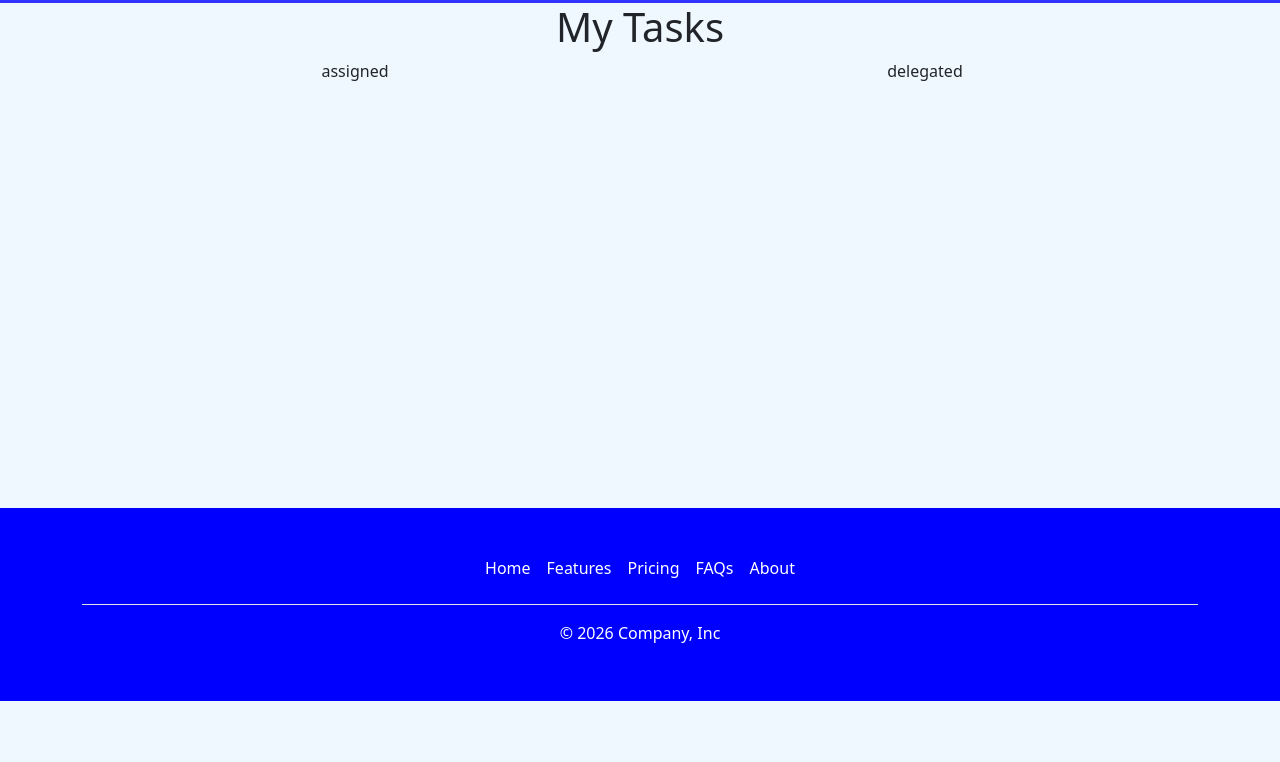
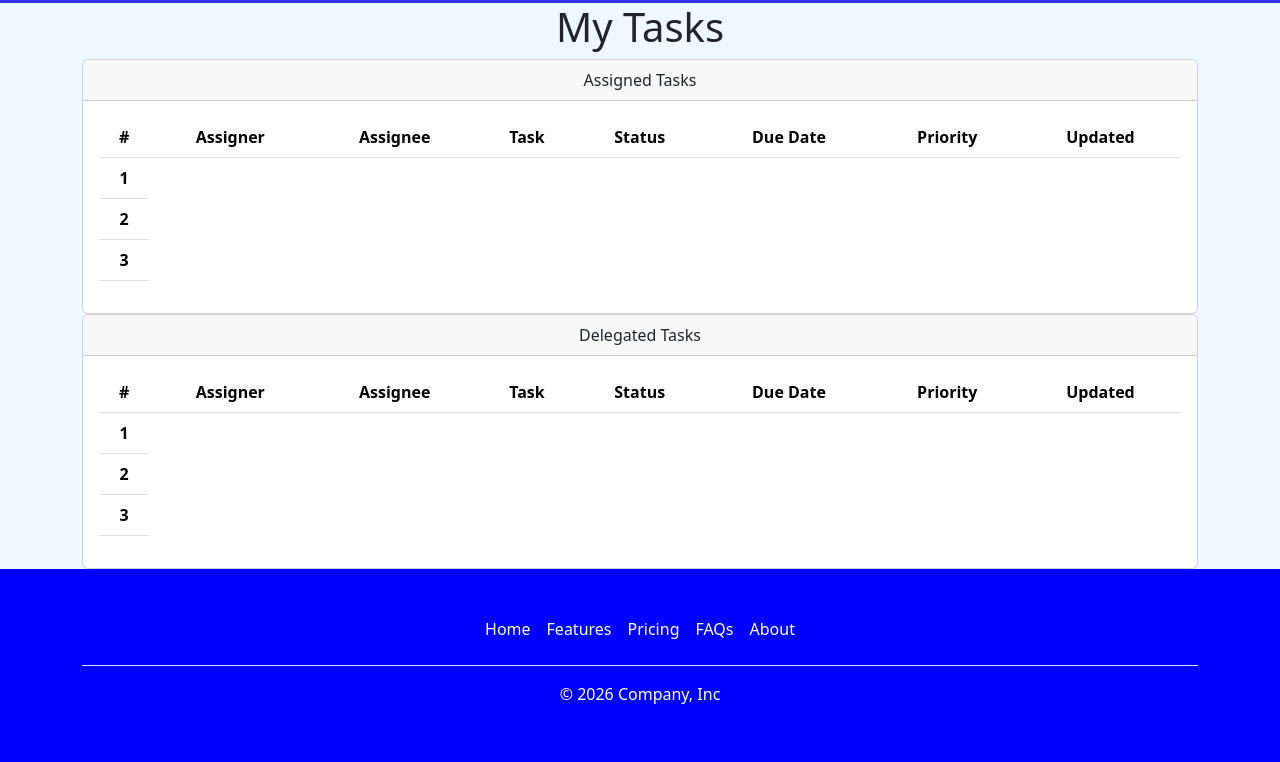
Before and after one commit to willio4/task_manager, a Node server app: page /tasks in a window 1280 px wide. Shown: the part 99-861 px from the top of the page. Before the commit the page ends 800 px from the top, so only its background shows below. Run offline with Node 20, Linux system fonts and the light colour scheme; the visitor is signed in with stand-in values (Sample User, id 1); data that the repository does not hold is empty; some libraries are stand-ins or nearby versions.

Commit message:
feat: enhance tasks view with assigned and delegated task tables

```diff
--- a/views/tasks.ejs
+++ b/views/tasks.ejs
@@ -4,9 +4,77 @@
   <div class="container text-center">
     <div class="row">
       <!-- assigned tasks -->
-      <div class="col">assigned</div>
+      <div class="col">
+        <div class="card">
+          <div class="card-header">Assigned Tasks</div>
+          <div class="card-body">
+            <table class="table">
+              <thead>
+                <tr>
+                  <th scope="col">#</th>
+                  <th scope="col">Assigner</th>
+                  <th scope="col">Assignee</th>
+                  <th scope="col">Task</th>
+                  <th scope="col">Status</th>
+                  <th scope="col">Due Date</th>
+                  <th scope="col">Priority</th>
+                  <th scope="col">Updated</th>
+                </tr>
+              </thead>
+              <tbody>
+                <tr>
+                  <th scope="row">1</th>
+
+                </tr>
+                <tr>
+                  <th scope="row">2</th>
+
+                </tr>
+                <tr>
+                  <th scope="row">3</th>
+
+                </tr>
+              </tbody>
+            </table>
+          </div>
+        </div>
+      </div>
       <!-- delegated tasks -->
-      <div class="col">delegated</div>
+      <div class="col">
+        <div class="card">
+          <div class="card-header">Delegated Tasks</div>
+          <div class="card-body">
+            <table class="table">
+              <thead>
+                <tr>
+                  <th scope="col">#</th>
+                  <th scope="col">Assigner</th>
+                  <th scope="col">Assignee</th>
+                  <th scope="col">Task</th>
+                  <th scope="col">Status</th>
+                  <th scope="col">Due Date</th>
+                  <th scope="col">Priority</th>
+                  <th scope="col">Updated</th>
+                </tr>
+              </thead>
+              <tbody>
+                <tr>
+                  <th scope="row">1</th>
+
+                </tr>
+                <tr>
+                  <th scope="row">2</th>
+
+                </tr>
+                <tr>
+                  <th scope="row">3</th>
+
+                </tr>
+              </tbody>
+            </table>
+          </div>
+        </div>
+      </div>
     </div>
   </div>
 </main>
```
